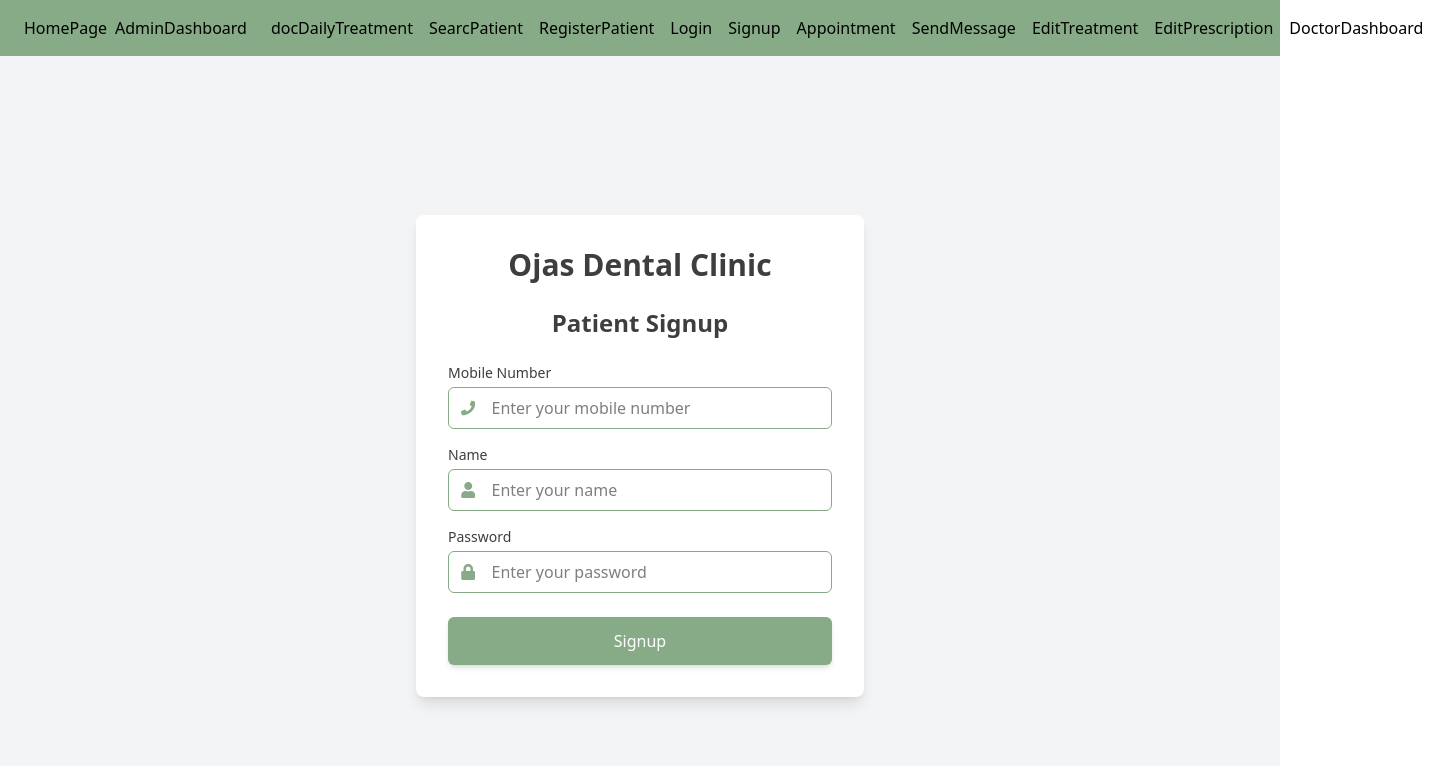
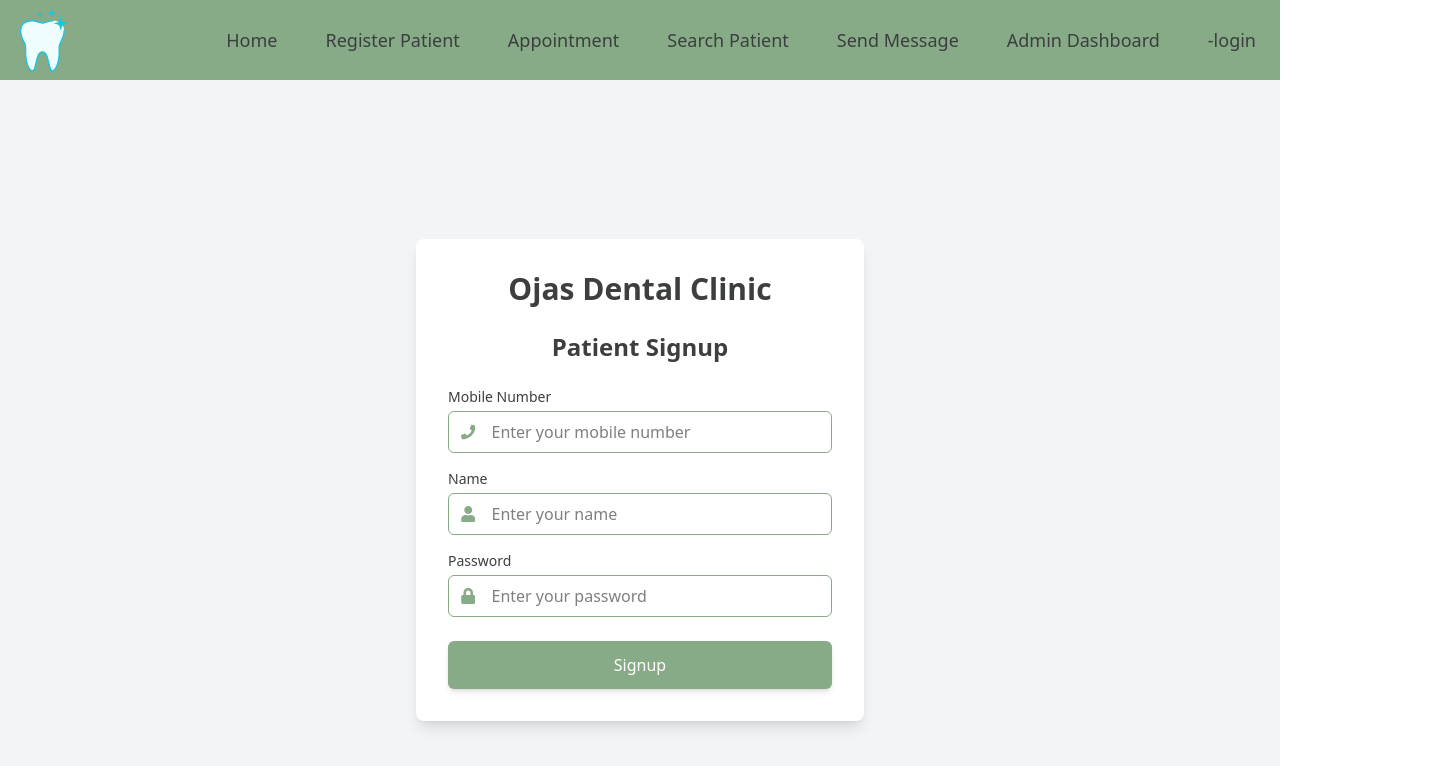
Before and after one commit to tejashriiii/dentistFrontend, a React (Vite) app: page /signup in a window 1280 px wide. Shown: the top 766 px of the page, 1431 px wide, since content can reach past the window. Built offline with nearby package versions, Linux system fonts and the light colour scheme; sample sign-in values are in the browser's storage.

Commit message:
Fix Navbar according to role

```diff
--- a/src/App.jsx
+++ b/src/App.jsx
@@ -18,6 +18,7 @@ import PrescriptionManagement from "./pages/PrescriptionManagement.jsx";
 import PatientDatabase from "./pages/PatientDatabase.jsx";
 import DoctorDashboard from "./pages/DoctorDashboard.jsx";
 import "react-toastify/dist/ReactToastify.css";
+import Header from "./components/Header.jsx";
 
 const App = () => {
   const [patients, setPatients] = React.useState([]);
@@ -30,52 +31,11 @@ const App = () => {
     <Router>
       <ToastContainer position="top-right" autoClose={2000} />
       <div>
-        <nav className="bg-[var(--darkgreen)] p-4 flex justify-between ">
-          <div>
-            <Link to="/Home" className="p-2">
-              HomePage
-            </Link>
-            <Link to="/" className="mr-4 ">
-              AdminDashboard
-            </Link>
-            <Link to="/dailytreat" className="p-2">
-              docDailyTreatment
-            </Link>
-            <Link to="/patientdb" className="p-2">
-              SearcPatient
-            </Link>
-          </div>
-          <div>
-            <Link to="/register" className="p-2">
-              RegisterPatient
-            </Link>
-            <Link to="/login" className="p-2">
-              Login
-            </Link>
-            <Link to="/signup" className="p-2">
-              Signup
-            </Link>
-            <Link to="/appointment" className="p-2">
-              Appointment
-            </Link>
-            <Link to="/sendmessage" className="p-2">
-              SendMessage
-            </Link>
-            <Link to="/treatmentcrud" className="p-2">
-              EditTreatment
-            </Link>
-            <Link to="/prescriptioncrud" className="p-2">
-              EditPrescription
-            </Link>
-            <Link to="/doctordashboard" className="p-2">
-              DoctorDashboard
-            </Link>
-          </div>
-        </nav>
+        <Header/>
 
         <Routes>
           <Route
-            path="/"
+            path="/admindashboard"
             element={<ReceptionDashboard patients={patients} />}
           />
           <Route
@@ -95,7 +55,7 @@ const App = () => {
             element={<CredentialsForm formAction="signup" />}
           />
           <Route path="/appointment" element={<PatientAppointmentForm />} />
-          <Route path="/Home" element={<Home />} />
+          <Route path="/" element={<Home />} />
           <Route element={<ProtectedRoute allowedRoles={["dentist"]} />}>
             <Route path="/dailytreat" element={<DailyTreatment />} />
             <Route path="/doctordashboard" element={<DoctorDashboard/>} />
--- a/src/components/Header.jsx
+++ b/src/components/Header.jsx
@@ -1,19 +1,117 @@
-import React from 'react'
-import { Link } from 'react-router-dom';
+import React, { useState, useEffect } from 'react';
+import { Link, useNavigate } from 'react-router-dom';
+import { getUserRole } from '../utils/auth';
 
 function Header() {
+  const [userRole, setUserRole] = useState(null);
+  const navigate = useNavigate();
+
+  useEffect(() => {
+    const checkRole = () => {
+      const role = getUserRole();
+      setUserRole(role);
+    };
+
+    checkRole();
+
+    window.addEventListener('roleChanged', checkRole);
+
+    return () => {
+      window.removeEventListener('roleChanged', checkRole);
+    };
+  }, []);
+
+  // const handleLogout = () => {
+  //   // Clear session storage
+  //   sessionStorage.removeItem("jwt");
+  //   // Reset user role state
+  //   setUserRole(null);
+  //   // Navigate to home page
+  //   navigate('/');
+  // };
+
+
+  const renderNavLinks = () => {
+    // If not logged in
+    if (!userRole) {
+      return (
+        <div className="flex items-center space-x-4">
+          <Link to="/" className="px-4 py-2 text-lg text-[var(--txt)] rounded hover:bg-[var(--darkergreen)]">Home</Link>
+          <Link to="/login" className="px-4 py-2 text-lg text-[var(--txt)] rounded hover:bg-[var(--darkergreen)]">Login</Link>
+          <Link to="/signup" className="px-4 py-2 text-lg text-[var(--txt)] rounded hover:bg-[var(--darkergreen)]">Signup</Link>
+          <Link to="/contactus" className="px-4 py-2 text-lg text-[var(--txt)] rounded hover:bg-[var(--darkergreen)]">Contact Us</Link>
+        </div>
+      );
+    }
+
+    // If logged in as dentist
+    if (userRole === 'dentist') {
+      return (
+        <div className="flex items-center space-x-4 flex-wrap">
+          {/* doc dash has all these already, add it to navbar or not? */}
+          {/* <Link to="/" className="px-4 py-2 text-lg text-[var(--txt)] rounded hover:bg-[var(--darkergreen)]">Home</Link> */}
+          <Link to="/dailytreat" className="px-4 py-2 text-lg text-[var(--txt)] rounded hover:bg-[var(--darkergreen)]">Daily-Treatment</Link>
+          <Link to="/patientdb" className="px-4 py-2 text-lg text-[var(--txt)] rounded hover:bg-[var(--darkergreen)]">SearchPatient</Link>
+          <Link to="/register" className="px-4 py-2 text-lg text-[var(--txt)] rounded hover:bg-[var(--darkergreen)]">Register Patient</Link>
+          <Link to="/appointment" className="px-4 py-2 text-lg text-[var(--txt)] rounded hover:bg-[var(--darkergreen)]">Appointment</Link>
+          <Link to="/treatmentcrud" className="px-4 py-2 text-lg text-[var(--txt)] rounded hover:bg-[var(--darkergreen)]">Edit Treatment</Link>
+          <Link to="/prescriptioncrud" className="px-4 py-2 text-lg text-[var(--txt)] rounded hover:bg-[var(--darkergreen)]">Edit Prescription</Link>
+          <Link to="/doctordashboard" className="px-4 py-2 text-lg text-[var(--txt)] rounded hover:bg-[var(--darkergreen)]">Doctor Dashboard</Link>
+          <Link to="/login" className="px-4 py-2 text-lg text-[var(--txt)] rounded hover:bg-[var(--darkergreen)]">-login</Link>
+          {/* <button onClick={handleLogout} className="px-4 py-2 text-lg text-[var(--txt)] rounded hover:bg-[var(--darkergreen)]">Logout</button> */}
+        </div>
+      );
+    }
+
+    // If logged in as admin
+    if (userRole === 'admin') {
+      return (
+        <div className="flex items-center space-x-4">
+          <Link to="/" className="px-4 py-2 text-lg text-[var(--txt)] rounded hover:bg-[var(--darkergreen)]">Home</Link>
+          <Link to="/register" className="px-4 py-2 text-lg text-[var(--txt)] rounded hover:bg-[var(--darkergreen)]">Register Patient</Link>
+          <Link to="/appointment" className="px-4 py-2 text-lg text-[var(--txt)] rounded hover:bg-[var(--darkergreen)]">Appointment</Link>
+          <Link to="/patientdb" className="px-4 py-2 text-lg text-[var(--txt)] rounded hover:bg-[var(--darkergreen)]">Search Patient</Link>
+          <Link to="/sendmessage" className="px-4 py-2 text-lg text-[var(--txt)] rounded hover:bg-[var(--darkergreen)]">Send Message</Link>
+          <Link to="/admindashboard" className="px-4 py-2 text-lg text-[var(--txt)] rounded hover:bg-[var(--darkergreen)]">Admin Dashboard</Link>
+          <Link to="/login" className="px-4 py-2 text-lg text-[var(--txt)] rounded hover:bg-[var(--darkergreen)]">-login</Link>
+
+          {/* <button onClick={handleLogout} className="px-4 py-2 text-lg text-[var(--txt)] rounded hover:bg-[var(--darkergreen)]">Logout</button> */}
+        </div>
+      );
+    }
+
+    // If logged in as patient
+    if (userRole === 'patient') {
+      return (
+        <div className="flex items-center space-x-4">
+          <Link to="/" className="px-4 py-2 text-lg text-[var(--txt)] rounded hover:bg-[var(--darkergreen)]">Home</Link>
+          <Link to="/patientdashboard" className="px-4 py-2 text-lg text-[var(--txt)] rounded hover:bg-[var(--darkergreen)]">Patient Dashboard</Link>
+          {/* <button onClick={handleLogout} className="px-4 py-2 text-lg text-[var(--txt)] rounded hover:bg-[var(--darkergreen)]">Logout</button> */}
+        </div>
+      );
+    }
+
+    // Fallback if role is undefined or not recognized
+    return (
+      <div className="flex items-center space-x-4">
+        <Link to="/" className="px-4 py-2 text-lg text-[var(--txt)] rounded hover:bg-[var(--darkergreen)]">Home</Link>
+        <Link to="/login" className="px-4 py-2 text-lg text-[var(--txt)] rounded hover:bg-[var(--darkergreen)]">Login</Link>
+      </div>
+    );
+  };
+
   return (
     <div>
-        <header className="flex justify-between p-5 bg-[var(--darkgreen)]">
-        <img src="./src/assets/logo.svg" alt="Logo" className="w-18 h-16" />
-        <div className="flex items-center space-x-4">
-          <Link to="/register" className="px-4 py-2 text-lg text-[var(--txt)] rounded hover:bg-[var(--darkergreen)]">Register</Link>
-          <Link to="/login" className="px-4 py-2 text-lg text-[var(--txt)] rounded hover:bg-[var(--darkergreen)]">Login</Link>
-          <Link to="/contactus" className="px-4 py-2 text-lg text-[var(--txt)] rounded hover:bg-[var(--darkergreen)]">Contact Us</Link>
+      <header className="flex justify-between p-2 bg-[var(--darkgreen)]">
+        <div className="flex items-center">
+          <Link to="/">
+            <img src="./src/assets/logo.svg" alt="Logo" className="w-18 h-16" />
+          </Link>
         </div>
+        {renderNavLinks()}
       </header>
     </div>
-  )
+  );
 }
 
-export default Header
+export default Header;
--- a/src/pages/DoctorDashboard.jsx
+++ b/src/pages/DoctorDashboard.jsx
@@ -1,7 +1,7 @@
 import React, { useState, useEffect } from "react";
 import { Link } from "react-router-dom";
 import PatientRegisterForm from "./PatientRegisterForm"; // Assuming this component exists
-import QuickActionButton from "../components/QuickActionButton";
+// import QuickActionButton from "../components/QuickActionButton";
 
 const DentistDashboard = () => {
   // State variables for appointments, follow-ups, loading, errors, and UI controls
@@ -424,10 +424,10 @@ const DentistDashboard = () => {
           </div>
         </div>
 
-        <QuickActionButton
+        {/* <QuickActionButton
           setShowQuickActions={setShowQuickActions}
           showQuickActions={showQuickActions}
-        />
+        /> */}
 
         {/* Patient Registration Modal */}
         {isRegisterModalOpen && (
--- a/src/pages/Home.jsx
+++ b/src/pages/Home.jsx
@@ -1,6 +1,5 @@
 import React from 'react';
 import { Link } from 'react-router-dom';
-import Header from '../components/Header';
 import {
   Phone,
   Mail,
@@ -24,7 +23,7 @@ const Home = () => {
 
   return (
     <div className="min-h-screen bg-[var(--bg)] text-[var(--txt)]">
-      <Header />
+
 
       {/* Welcome Section */}
       <section className="flex flex-col md:flex-row justify-between items-center p-8 pt-16 md:pt-20"> <div className="md:w-1/2 animate-fade-in">
```
Also changed, not shown: src/pages/CredentialsForm.jsx (+9 -9 lines).
